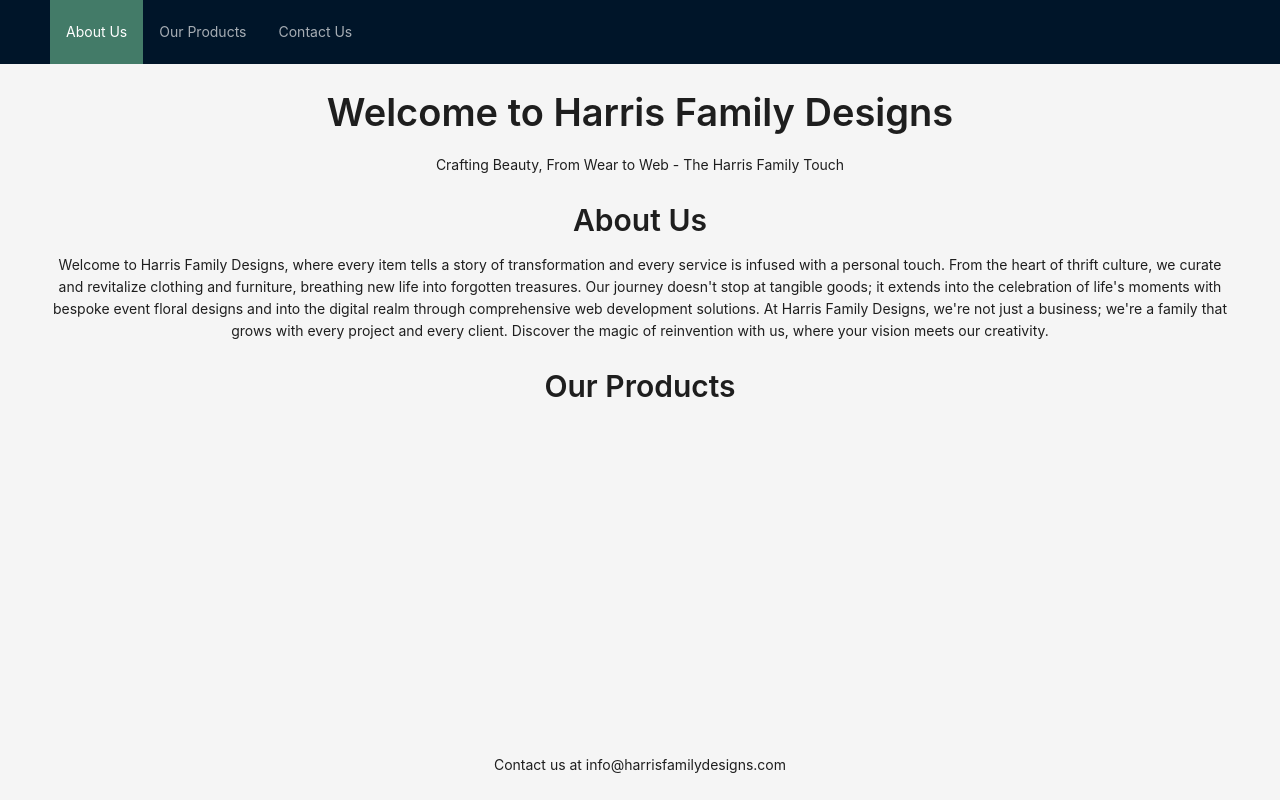
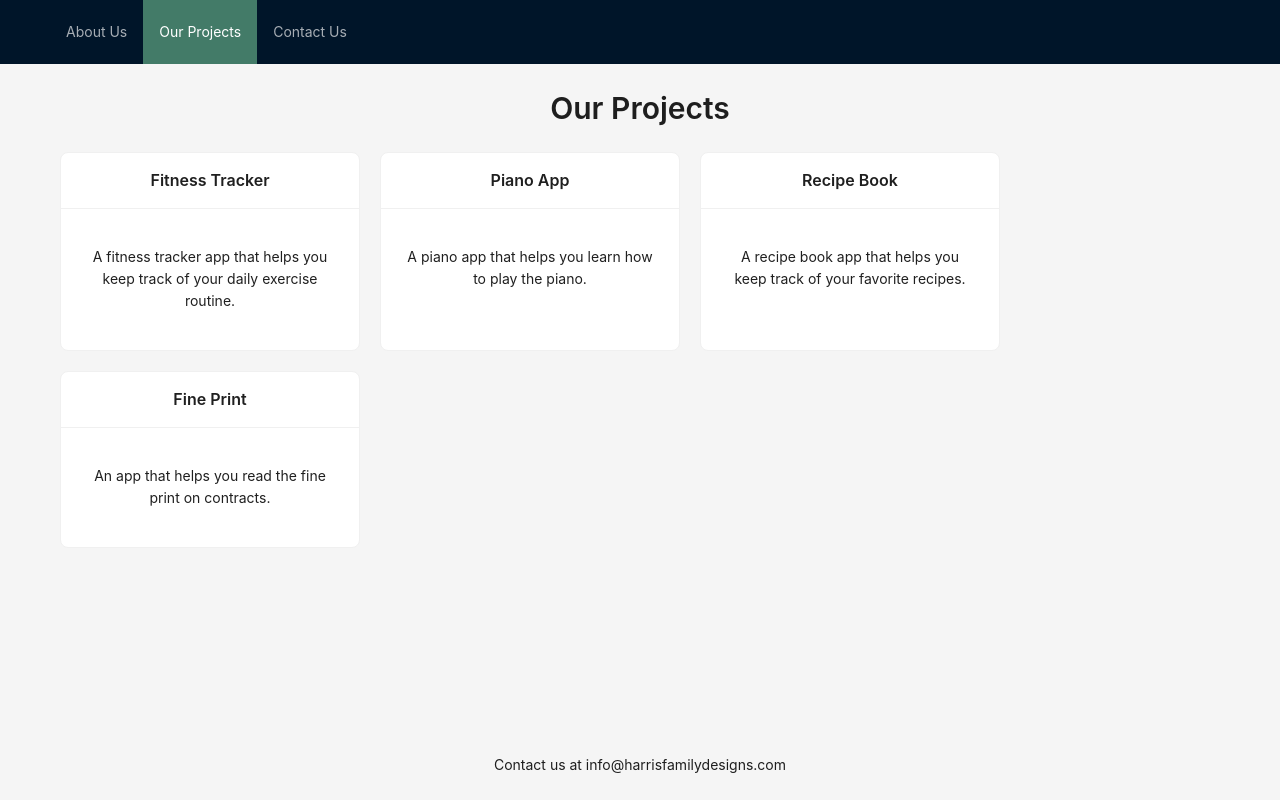
Before and after one commit to harrisfamilydesigns/harris-family-designs, a React (Vite) app: page /projects in a window 1280 px wide. Before the commit this address led to /. Built offline with nearby package versions, Linux system fonts and the light colour scheme.

Commit message:
update projects page

```diff
--- a/src/components/WWWApp/AppLayout.jsx
+++ b/src/components/WWWApp/AppLayout.jsx
@@ -13,7 +13,7 @@ const AppLayout = () => {
   React.useEffect(() => {
     const pathKeyMap = {
       '/about': 'about',
-      '/products': 'product',
+      '/projects': 'project',
       '/contact': 'contact',
       '/admin': 'admin',
     };
@@ -31,8 +31,8 @@ const AppLayout = () => {
       label: <Link to="/about">About Us</Link>,
     },
     {
-      key: 'product',
-      label: <Link to="/products">Our Products</Link>,
+      key: 'project',
+      label: <Link to="/projects">Our Projects</Link>,
     },
     {
       key: 'contact',
--- /dev/null
+++ b/src/components/WWWApp/ProjectsPage.jsx
@@ -0,0 +1,27 @@
+import React from 'react';
+import { Typography, Card } from 'antd';
+
+const ProjectsPage = () => {
+  const projects = [
+    {id: 1, name: 'Fitness Tracker', description: 'A fitness tracker app that helps you keep track of your daily exercise routine.'},
+    {id: 2, name: 'Piano App', description: 'A piano app that helps you learn how to play the piano.'},
+    {id: 3, name: 'Recipe Book', description: 'A recipe book app that helps you keep track of your favorite recipes.'},
+    {id: 4, name: 'Fine Print', description: 'An app that helps you read the fine print on contracts.'},
+  ]
+
+  // Show antd cards for each project
+  return (
+    <div>
+      <Typography.Title level={2}>Our Projects</Typography.Title>
+      <div style={{ display: 'flex', flexWrap: 'wrap' }}>
+        {projects.map(project => (
+          <Card key={project.id} title={project.name} style={{ width: 300, margin: 10 }}>
+            <p>{project.description}</p>
+          </Card>
+        ))}
+      </div>
+    </div>
+  )
+}
+
+export default ProjectsPage;
--- a/src/components/WWWApp/Root.jsx
+++ b/src/components/WWWApp/Root.jsx
@@ -6,6 +6,7 @@ import AdminDashboardPage from './AdminDashboardPage';
 import AppLayout from './AppLayout';
 import FullPageSpinner from '../shared/FullPageSpinner';
 import SearchParamsAlert from '../shared/SearchParamsAlert';
+import ProjectsPage from './ProjectsPage';
 
 const Root = () => {
   return (
@@ -15,7 +16,7 @@ const Root = () => {
         <Route path="/" element={<AppLayout/>}>
           <Route index element={<LandingPage/>} />
           <Route path="about" element={<LandingPage/>} />
-          <Route path="products" element={<LandingPage/>} />
+          <Route path="projects" element={<ProjectsPage/>} />
           <Route path="contact" element={<LandingPage/>} />
 
           <Route path="admin_login" element={<AdminLoginPage/>} />
```
